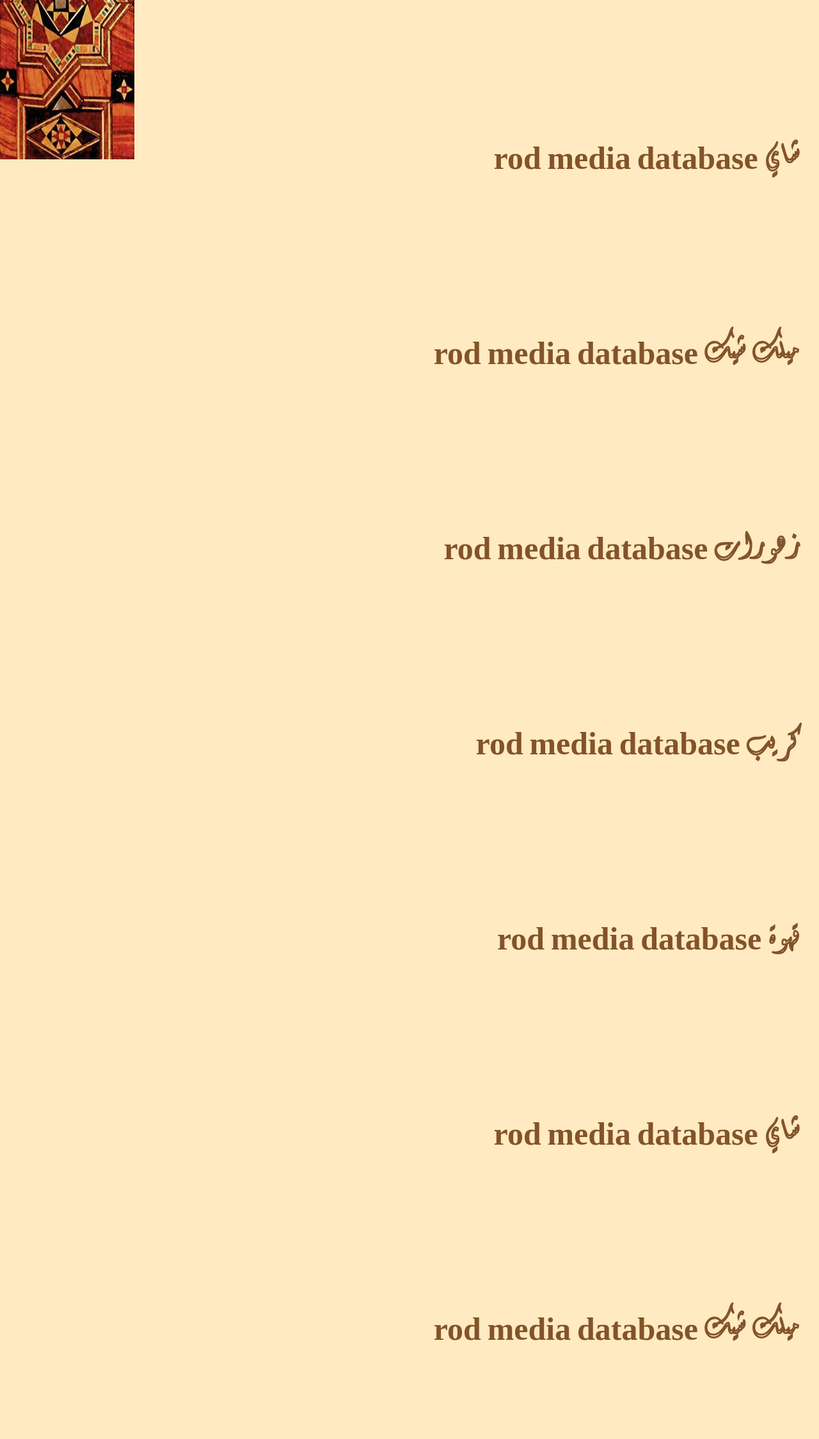
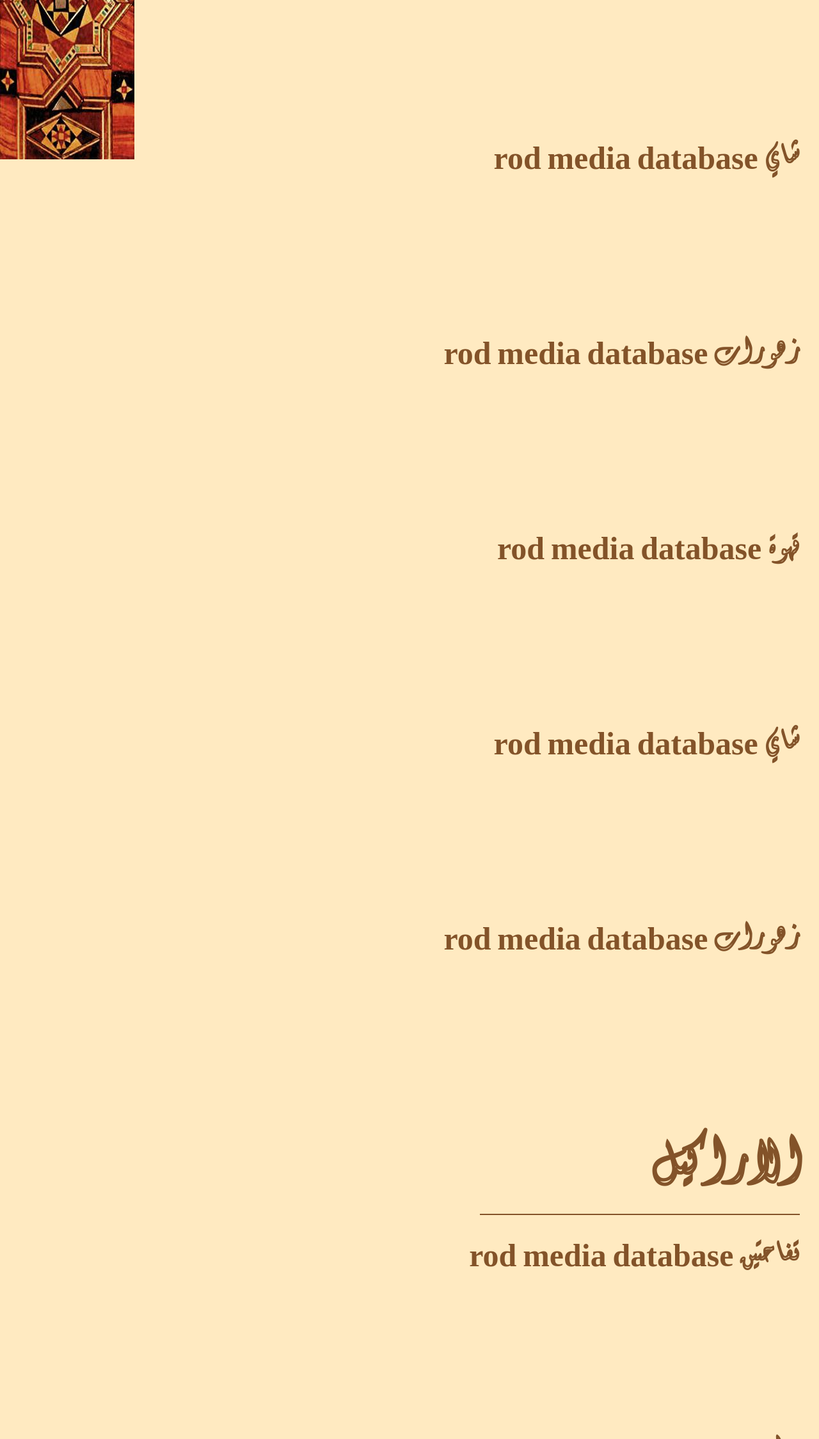
Before and after one commit to anton-azar/3lmafrak, a plain HTML site: page index.html in a window 1280 px wide. Shown: the part 551-2800 px from the top of the page at 64% size. Drawn offline with Linux system fonts and the light colour scheme; no server answers.

Commit message:
Update index.html

```diff
--- a/index.html
+++ b/index.html
@@ -21,7 +21,7 @@
 		<div class="orders">
 			<div class="model">
 			<div class="title" >
-				<p style="margin: 0px;">المشروبات</p>
+				<p style="margin: 0px;">المشروبات الساخنة</p>
 			</div>
 			<div class="line"></div>
 			</div>
@@ -35,15 +35,7 @@
 			</div>
 				<div class="items">
 				<p class="price">rod media database</p>
-				<p class="item">ميلك شيك</p>
-			</div>
-				<div class="items">
-				<p class="price">rod media database</p>
 				<p class="item">زهورات</p>
-			</div>
-				<div class="items">
-				<p class="price">rod media database</p>
-				<p class="item">كريب</p>
 			</div>
 			<div class="items">
 				<p class="price">rod media database</p>
@@ -55,16 +47,43 @@
 			</div>
 				<div class="items">
 				<p class="price">rod media database</p>
-				<p class="item">ميلك شيك</p>
+				<p class="item">زهورات</p>
+
+		</div>
+
+
+
+
+		<div class="model">
+			<div class="title" >
+				<p style="margin: 0px;">الاراكيل</p>
+			</div>
+			<div class="line"></div>
+			</div>
+			<div class="items">
+				<p class="price">rod media database</p>
+				<p class="item">تفاحتين</p>
+			</div>
+			<div class="items">
+				<p class="price">rod media database</p>
+				<p class="item">بولو</p>
 			</div>
 				<div class="items">
 				<p class="price">rod media database</p>
-				<p class="item">زهورات</p>
+				<p class="item">عنب</p>
+			</div>
+			<div class="items">
+				<p class="price">rod media database</p>
+				<p class="item">كاندي</p>
+			</div>
+			<div class="items">
+				<p class="price">rod media database</p>
+				<p class="item">ليمون</p>
 			</div>
 				<div class="items">
 				<p class="price">rod media database</p>
-				<p class="item">كريب</p>
-			</div>
+				<p class="item">كرز</p>
+
 		</div>
 	</div>
 </div>
```
